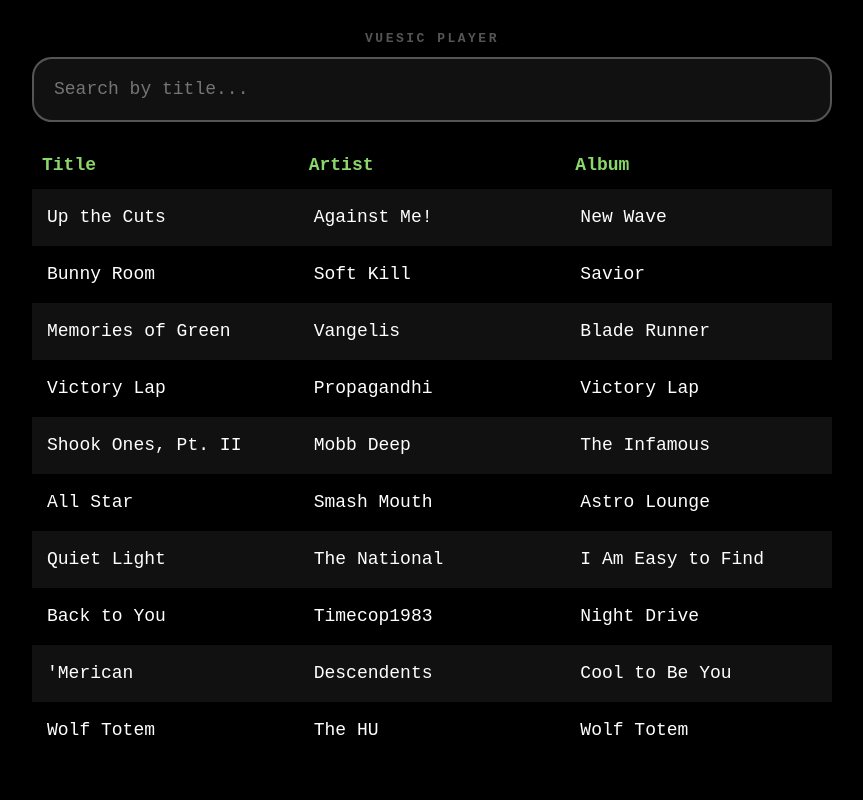
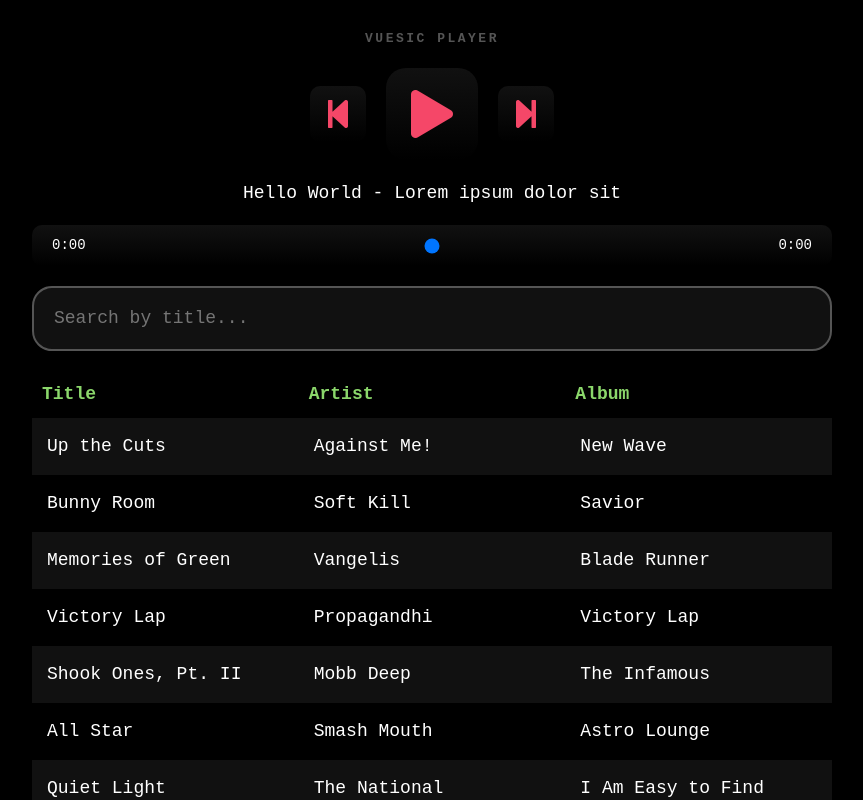
Before and after one commit to bloqhead/vuesic-player, a Vue app: page / in a window 1280 px wide. Shown: the top 800 px of the page, without its empty margins (208-1071 px from the left). Built offline with nearby package versions, Linux system fonts and the light colour scheme; a web font is replaced by a local one; what vue-resource would draw is missing.

Commit message:
Divided up styles into component-based files. Control scaffolding and base styles.

```diff
--- a/now.json
+++ b/now.json
@@ -1,6 +1,6 @@
 {
   "version": 2,
-  "name": "vuesic-player",
+  "name": "vuesic-player-fancy",
   "builds": [
     {
       "src": "package.json",
--- a/src/components/Controls.vue
+++ b/src/components/Controls.vue
@@ -1,6 +1,27 @@
 <template>
   <div class="controls">
-    <!-- <h1>Controls</h1> -->
+    <div class="controls__cluster">
+      <a href="#" class="controls__item controls__item--prev">
+        <i class="fas fa-step-backward" aria-hidden="true"></i>
+        <span class="sr-only">Previous Song</span>
+      </a>
+      <a href="#" class="controls__item controls__item--play">
+        <i class="fas fa-play" aria-hidden="true"></i>
+        <span class="sr-only">Play or Pause</span>
+      </a>
+      <a href="#" class="controls__item controls__item--next">
+        <i class="fas fa-step-forward" aria-hidden="true"></i>
+        <span class="sr-only">Next Song</span>
+      </a>
+    </div>
+    <div class="controls__track-info">
+      <p class="controls__track-title">Hello World - Lorem ipsum dolor sit</p>
+    </div>
+    <div class="controls__scrubber">
+      <span class="controls__timestamp controls__timestap--start">0:00</span>
+      <input type="range" name="scrubber" id="scrubber">
+      <span class="controls__timestamp controls__timestap--end">0:00</span>
+    </div>
   </div>
 </template>
 
--- /dev/null
+++ b/src/scss/components/app.scss
@@ -0,0 +1,41 @@
+// App
+
+:root {
+}
+
+html {
+  font-size: 62.5%;
+  background-color: $black;
+  color: $white;
+  @include smooth-text;
+}
+
+body {
+  font-size: 1.8rem;
+  font-family: $overpass;
+  line-height: 1.5;
+}
+
+#app {
+  width: 100%;
+  max-width: $max-app-width;
+  margin: 0 auto;
+  padding: 2rem;
+}
+
+h1,
+h2,
+h3,
+h4,
+h5,
+h6 {
+  font-weight: normal;
+}
+
+a {
+  color: $lime;
+}
+
+ul {
+  @include plain-list;
+}
--- /dev/null
+++ b/src/scss/components/controls.scss
@@ -0,0 +1,94 @@
+// Controls
+
+$control-secondary-font-size: 3.2rem;
+$control-primary-font-size: 4.8rem;
+$control-bg-static: $darkgrey;
+$control-text-color-static: $pink;
+$control-text-color-hover: $lime;
+$control-item-dimensions: 3.6rem;
+$control-padding: 1rem;
+$control-margin: 0 1rem;
+$control-radius: 2rem;
+$control-cluster-margin: 2rem auto;
+$control-timestamp-margin: 0 1rem;
+$control-timestamp-font-size: 1.4rem;
+$control-bg-gradient: linear-gradient(to bottom, $darkgrey, $black);
+$control-scrubber-padding: 1rem;
+$control-scrubber-radius: 1rem;
+$control-easing: cubic-bezier(0.32, 0.11, 0.22, 0.81);
+
+.controls {
+  text-align: center;
+  margin: $control-cluster-margin;
+}
+
+.controls__cluster {
+  display: flex;
+  align-items: center;
+  justify-content: center;
+  margin: $control-cluster-margin;
+}
+
+.controls__item {
+  display: flex;
+  align-items: center;
+  justify-content: center;
+  overflow: hidden;
+  background: $control-bg-gradient;
+  border-radius: $control-radius;
+  width: $control-item-dimensions;
+  height: $control-item-dimensions;
+  line-height: $control-item-dimensions;
+  text-decoration: none;
+  padding: $control-padding;
+  margin: $control-margin;
+  color: $control-text-color-static;
+  will-change: transform;
+  transition: color 250ms $control-easing, transform 250ms $control-easing;
+
+  &:hover {
+    color: $control-text-color-hover;
+    transform: scale(1.15);
+  }
+}
+
+.controls__item--prev,
+.controls__item--next {
+  border-radius: calc(#{$control-radius} / 2);
+}
+
+.controls__item--prev {
+  font-size: $control-secondary-font-size;
+}
+
+.controls__item--next {
+  font-size: $control-secondary-font-size;
+}
+
+.controls__item--play {
+  $i: calc(#{$control-item-dimensions} * 2);
+  font-size: $control-primary-font-size;
+  width: $i;
+  height: $i;
+  line-height: $i;
+}
+
+.controls__scrubber {
+  display: flex;
+  align-items: center;
+  justify-content: center;
+  padding: $control-scrubber-padding;
+  background: $control-bg-gradient;
+  border-radius: $control-scrubber-radius;
+
+  input[type='range'] {
+    width: 90%;
+    margin: 0 auto;
+  }
+}
+
+.controls__timestamp {
+  display: block;
+  margin: $control-timestamp-margin;
+  font-size: $control-timestamp-font-size;
+}
--- /dev/null
+++ b/src/scss/components/playlist.scss
@@ -0,0 +1,78 @@
+// Playlist
+
+.playlist {
+  margin: 2rem 0;
+}
+
+.playlist__header {
+  @include column-setup;
+
+  li {
+    padding: 0;
+  }
+  a {
+    position: relative;
+    overflow: hidden;
+    display: flex;
+    align-items: center;
+    padding: 1rem;
+    text-decoration: none;
+    font-weight: bold;
+
+    &::before {
+      position: absolute;
+      z-index: -1;
+      top: 0;
+      right: 0;
+      bottom: 0;
+      left: 0;
+      display: block;
+      content: '';
+      transition: transform 300ms cubic-bezier(0.56, 0.24, 0.2, 0.86);
+      background-color: $teal;
+      transform-origin: center;
+      transform: scaleX(0);
+      border-radius: 1rem 1rem 0 0;
+    }
+
+    i {
+      margin-left: auto;
+      opacity: 0;
+      will-change: opacity, transform;
+      transition: opacity 250ms ease-in-out,
+        transform 375ms cubic-bezier(0.64, 0.57, 0.67, 1.53);
+      transition-delay: 150ms;
+      transform-origin: center;
+      transform: scale(0);
+      color: $pink;
+    }
+
+    &.is-active {
+      color: $black;
+
+      &::before {
+        transform: scaleX(1);
+      }
+
+      i {
+        opacity: 1;
+        transform: scale(1);
+      }
+    }
+  }
+}
+
+.playlist__content {
+  > li {
+    display: block;
+    overflow: hidden;
+  }
+
+  > li:nth-child(odd) {
+    background-color: $darkgrey;
+  }
+}
+
+.playlist__item-details {
+  @include column-setup;
+}
--- /dev/null
+++ b/src/scss/components/search.scss
@@ -0,0 +1,19 @@
+// Search
+
+.search {
+}
+
+.search__form {
+}
+
+.search__field {
+  display: block;
+  width: 100%;
+  border: 2px solid $grey;
+  background-color: $darkgrey;
+  color: $white;
+  border-radius: 2rem;
+  padding: 2rem;
+  box-shadow: none;
+  outline: 0; // bad accessibility!
+}
--- /dev/null
+++ b/src/scss/components/titlebar.scss
@@ -0,0 +1,13 @@
+// Titlebar
+
+.titlebar {
+  text-align: center;
+
+  h1 {
+    font-size: 1.3rem;
+    font-weight: 700;
+    text-transform: uppercase;
+    color: $grey;
+    letter-spacing: 0.25rem;
+  }
+}
--- /dev/null
+++ b/src/scss/helpers/mixins.scss
@@ -0,0 +1,26 @@
+// Mixins
+
+@mixin plain-list {
+  list-style: none;
+  padding: 0;
+  margin: 0;
+}
+
+@mixin column-setup {
+  display: flex;
+  flex-direction: row;
+  flex-wrap: nowrap;
+  justify-content: stretch;
+  align-items: stretch;
+
+  > * {
+    flex: 1;
+    padding: 1.5rem;
+  }
+}
+
+@mixin smooth-text {
+  -webkit-font-smoothing: antialiased;
+  text-rendering: optimizeLegibility;
+  -moz-osx-font-smoothing: grayscale;
+}
--- /dev/null
+++ b/src/scss/helpers/range.scss
@@ -0,0 +1,85 @@
+/*
+  Custom range styles
+  http://danielstern.ca/range.css/
+ */
+
+@mixin range-track {
+  width: 100%;
+  height: 6px;
+  cursor: pointer;
+  box-shadow: none;
+  background: #f54768;
+  border: 0;
+}
+
+@mixin range-thumb {
+  box-shadow: none;
+  border: 0;
+  height: 20px;
+  width: 20px;
+  border-radius: 100px;
+  background: rgba(139, 215, 107, 1);
+  cursor: pointer;
+  -webkit-appearance: none;
+  margin-top: -5px;
+}
+
+input[type='range'] {
+  -webkit-appearance: none;
+  width: auto;
+  margin: 0;
+  background: none;
+}
+
+input[type='range']:focus {
+  outline: none;
+}
+
+input[type='range']::-moz-range-track,
+input[type='range']::-webkit-slider-runnable-track {
+  @include range-track;
+}
+
+input[type='range']::-moz-range-thumb,
+input[type='range']::-webkit-slider-thumb {
+  @include range-thumb;
+}
+
+input[type='range']::-ms-thumb {
+  @include range-thumb;
+}
+
+input[type='range']:focus::-webkit-slider-runnable-track {
+  background: #f65f7c;
+}
+
+input[type='range']::-ms-track {
+  width: 100%;
+  height: 4px;
+  cursor: pointer;
+  background: transparent;
+  border-color: transparent;
+  color: transparent;
+}
+
+input[type='range']::-ms-fill-lower {
+  background: #f42f54;
+  border: 0;
+  border-radius: 50px;
+  box-shadow: none;
+}
+
+input[type='range']::-ms-fill-upper {
+  background: #f54768;
+  border: 0;
+  border-radius: 50px;
+  box-shadow: none;
+}
+
+input[type='range']:focus::-ms-fill-lower {
+  background: #f54768;
+}
+
+input[type='range']:focus::-ms-fill-upper {
+  background: #f65f7c;
+}
--- a/src/scss/styles.scss
+++ b/src/scss/styles.scss
@@ -1,7 +1,9 @@
+// App Styles
+
+// Fonts
 @import url('https://fonts.googleapis.com/css?family=Overpass+Mono&display=swap');
 
-// Vars
-
+// Variables
 $max-app-width: 80rem;
 $easing-overshoot: cubic-bezier(0.175, 0.885, 0.32, 1.275);
 $overpass: 'Overpass Mono', monospace;
@@ -15,179 +17,13 @@ $darkgrey: #111;
 $white: #fff;
 $black: #000;
 
-// Mixins
+// Helpers
+@import 'helpers/mixins';
+@import 'helpers/range';
 
-@mixin plain-list {
-  list-style: none;
-  padding: 0;
-  margin: 0;
-}
-
-@mixin column-setup {
-  display: flex;
-  flex-direction: row;
-  flex-wrap: nowrap;
-  justify-content: stretch;
-  align-items: stretch;
-
-  > * {
-    flex: 1;
-    padding: 1.5rem;
-  }
-}
-
-// App
-
-:root {
-}
-
-html {
-  font-size: 62.5%;
-  background-color: $black;
-  color: $white;
-}
-
-body {
-  font-size: 1.8rem;
-  font-family: $overpass;
-  line-height: 1.5;
-}
-
-#app {
-  width: 100%;
-  max-width: $max-app-width;
-  margin: 0 auto;
-  padding: 2rem;
-}
-
-// Base
-
-h1,
-h2,
-h3,
-h4,
-h5,
-h6 {
-  font-weight: normal;
-}
-
-a {
-  color: $lime;
-}
-
-ul {
-  @include plain-list;
-}
-
-// Title Bar
-
-.titlebar {
-  text-align: center;
-
-  h1 {
-    font-size: 1.3rem;
-    font-weight: 700;
-    text-transform: uppercase;
-    color: $grey;
-    letter-spacing: 0.25rem;
-  }
-}
-
-// Search
-
-.search {
-}
-
-.search__form {
-}
-
-.search__field {
-  display: block;
-  width: 100%;
-  border: 2px solid $grey;
-  background-color: $darkgrey;
-  color: $white;
-  border-radius: 2rem;
-  padding: 2rem;
-  box-shadow: none;
-  outline: 0; // bad accessibility!
-}
-
-// Playlist
-
-.playlist {
-  margin: 2rem 0;
-}
-
-.playlist__header {
-  @include column-setup;
-
-  li {
-    padding: 0;
-  }
-  a {
-    position: relative;
-    overflow: hidden;
-    display: flex;
-    align-items: center;
-    padding: 1rem;
-    text-decoration: none;
-    font-weight: bold;
-
-    &::before {
-      position: absolute;
-      z-index: -1;
-      top: 0;
-      right: 0;
-      bottom: 0;
-      left: 0;
-      display: block;
-      content: '';
-      transition: transform 300ms cubic-bezier(0.56, 0.24, 0.2, 0.86);
-      background-color: $teal;
-      transform-origin: center;
-      transform: scaleX(0);
-      border-radius: 1rem 1rem 0 0;
-    }
-
-    i {
-      margin-left: auto;
-      opacity: 0;
-      will-change: opacity, transform;
-      transition: opacity 250ms ease-in-out,
-        transform 375ms cubic-bezier(0.64, 0.57, 0.67, 1.53);
-      transition-delay: 150ms;
-      transform-origin: center;
-      transform: scale(0);
-      color: $pink;
-    }
-
-    &.is-active {
-      color: $black;
-
-      &::before {
-        transform: scaleX(1);
-      }
-
-      i {
-        opacity: 1;
-        transform: scale(1);
-      }
-    }
-  }
-}
-
-.playlist__content {
-  > li {
-    display: block;
-    overflow: hidden;
-  }
-
-  > li:nth-child(odd) {
-    background-color: $darkgrey;
-  }
-}
-
-.playlist__item-details {
-  @include column-setup;
-}
+// Components
+@import 'components/app';
+@import 'components/controls';
+@import 'components/playlist';
+@import 'components/search';
+@import 'components/titlebar';
--- a/src/store/index.js
+++ b/src/store/index.js
@@ -65,6 +65,8 @@ export default new Vuex.Store({
     searchQuery: '',
     activeSortTrigger: '',
     activeSortValue: '',
+    playState: 'paused',
+    currentTrack: '',
   },
   getters: {
     getSortTriggers: (state) => state.sortTriggers,
```
Also changed, not shown: src/assets/logo.png (deleted).
